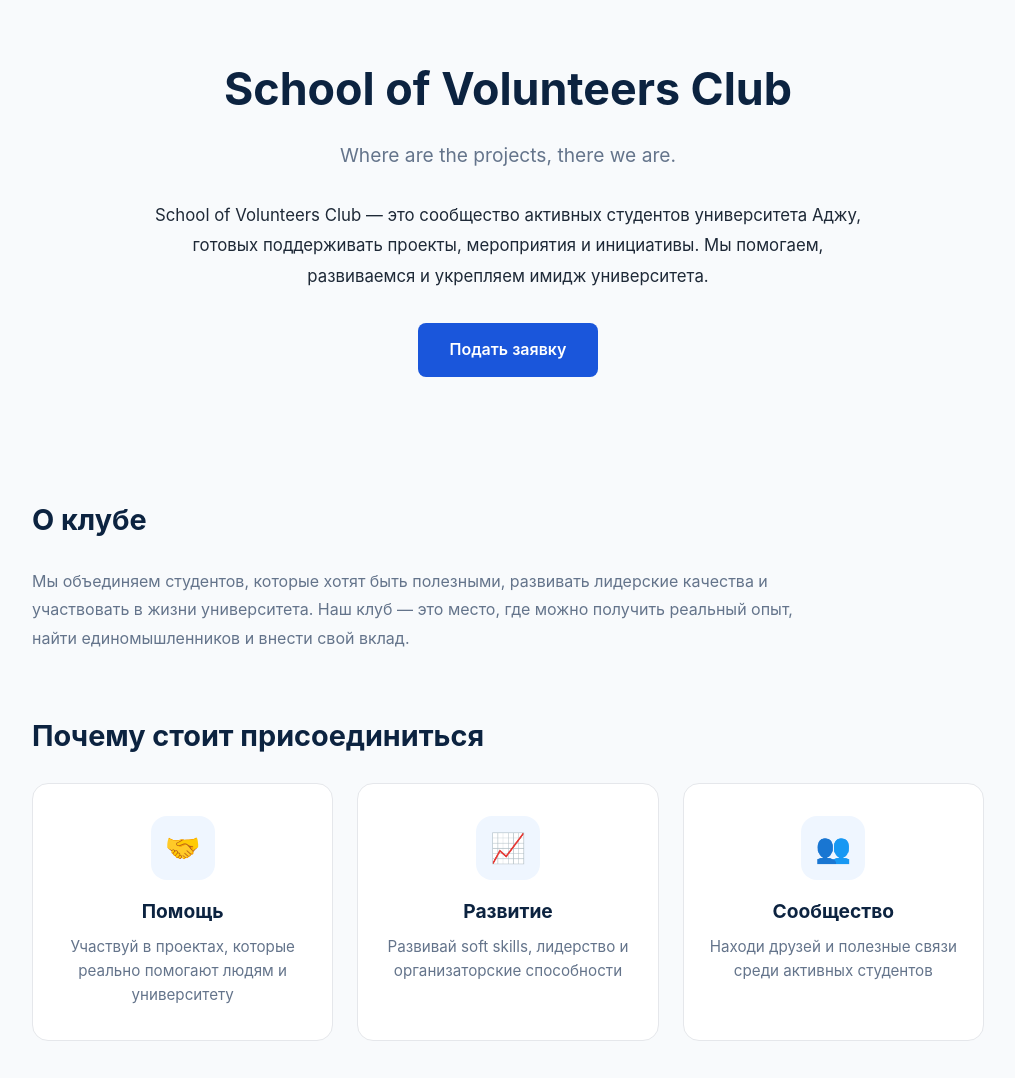
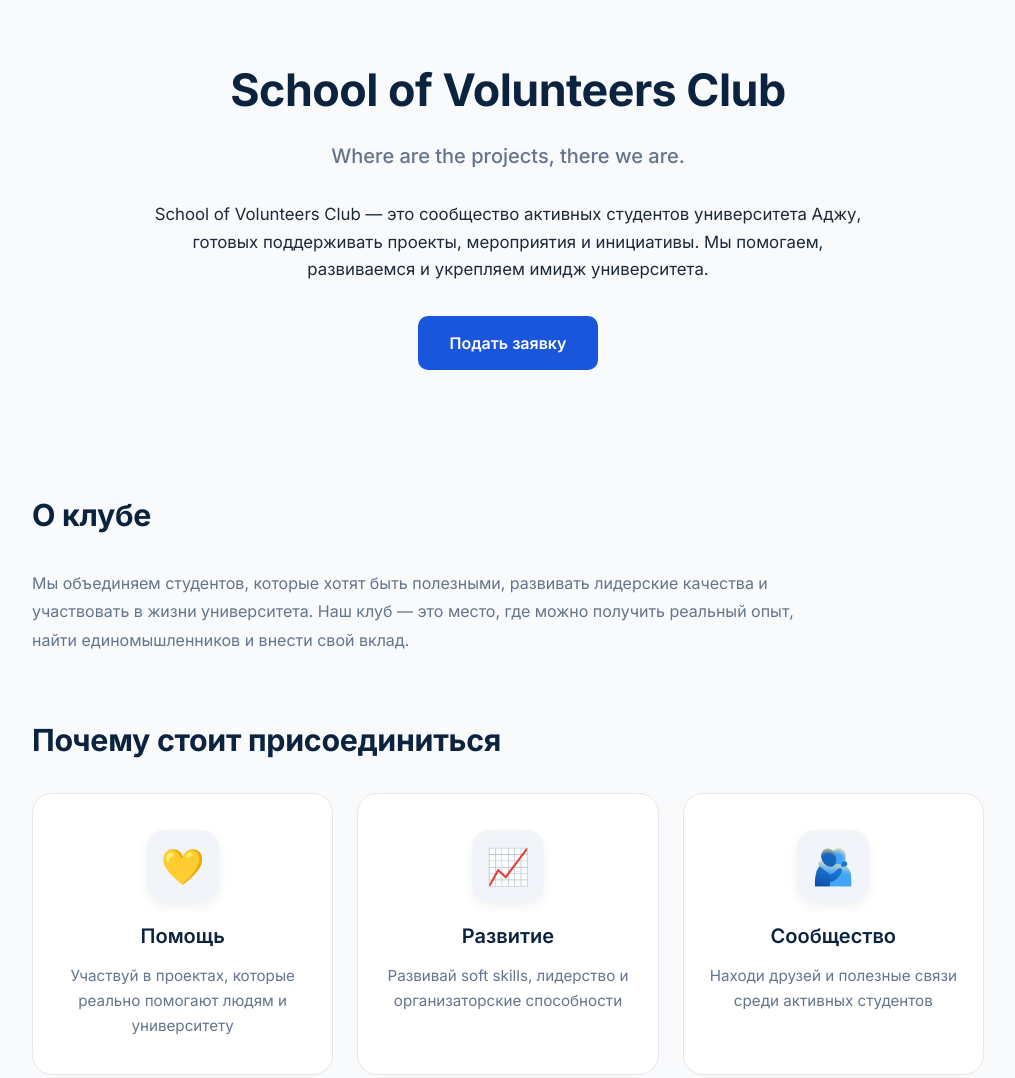
Before and after one commit to shaxloshka1988-a11y/Ajou-voolonteers, a plain HTML site: page index.html in a window 1280 px wide. Shown: the part 100-1178 px from the top of the page, without its empty margins (132-1147 px from the left). Drawn offline with Linux system fonts and the light colour scheme.

Commit message:
Update index.html

```diff
--- a/index.html
+++ b/index.html
@@ -4,6 +4,9 @@
     <meta charset="UTF-8">
     <meta name="viewport" content="width=device-width, initial-scale=1.0">
     <title>School of Volunteers Club – Ajou</title>
+    <link rel="preconnect" href="https://fonts.googleapis.com">
+    <link rel="preconnect" href="https://fonts.gstatic.com" crossorigin>
+    <link href="https://fonts.googleapis.com/css2?family=Inter:wght@400;500;600;700&display=swap" rel="stylesheet">
     <style>
         :root {
             --navy: #0c2340;
@@ -23,8 +26,8 @@
             --border: #334155;
             --white: #1e293b;
         }
-        * { box-sizing: border-box; margin: 0; padding: 0; font-family: -apple-system, BlinkMacSystemFont, 'Segoe UI', Roboto, sans-serif; }
-        body { background: var(--light); color: var(--text); line-height: 1.6; }
+        * { box-sizing: border-box; margin: 0; padding: 0; font-family: 'Inter', -apple-system, BlinkMacSystemFont, 'Segoe UI', sans-serif; }
+        body { background: var(--light); color: var(--text); line-height: 1.65; }
 
         header { background: #0c2340; color: white; position: sticky; top: 0; z-index: 100; }
         .nav { max-width: 1200px; margin: 0 auto; padding: 16px 24px; display: flex; justify-content: space-between; align-items: center; }
@@ -36,23 +39,32 @@
         .menu a:hover { opacity: 1; }
 
         .controls { display: flex; gap: 8px; align-items: center; }
-        .lang, .theme { background: rgba(255,255,255,0.15); border: none; padding: 6px 12px; border-radius: 6px; cursor: pointer; font-size: 0.8rem; font-weight: 600; color: white; }
+        .lang, .theme { background: rgba(255,255,255,0.15); border: none; padding: 6px 12px; border-radius: 8px; cursor: pointer; font-size: 0.8rem; font-weight: 600; color: white; }
         .lang.active { background: white; color: #0c2340; }
         .burger { display: none; background: none; border: none; font-size: 1.5rem; cursor: pointer; color: white; }
 
-        .hero { padding: 80px 24px 60px; text-align: center; background: var(--light); }
-        .hero h1 { font-size: 2.8rem; font-weight: 700; color: var(--navy); margin-bottom: 12px; }
-        .hero .tagline { font-size: 1.2rem; color: var(--gray); margin-bottom: 28px; }
-        .hero p { max-width: 720px; margin: 0 auto 32px; font-size: 1.05rem; color: var(--text); line-height: 1.8; }
-        .cta { display: inline-block; background: var(--blue); color: white; padding: 14px 32px; border-radius: 8px; text-decoration: none; font-weight: 600; }
+        .hero { padding: 80px 24px 60px; text-align: center; }
+        .hero h1 { font-size: 2.8rem; font-weight: 700; color: var(--navy); margin-bottom: 12px; letter-spacing: -0.5px; }
+        .hero .tagline { font-size: 1.25rem; color: var(--gray); margin-bottom: 28px; font-weight: 500; }
+        .hero p { max-width: 720px; margin: 0 auto 32px; font-size: 1.05rem; color: var(--text); }
+        .cta { display: inline-block; background: var(--blue); color: white; padding: 14px 32px; border-radius: 10px; text-decoration: none; font-weight: 600; }
 
         .wrap { max-width: 1000px; margin: 60px auto; padding: 0 24px; }
-        .title { font-size: 1.8rem; font-weight: 700; margin-bottom: 24px; color: var(--navy); }
+        .title { font-size: 1.9rem; font-weight: 700; margin-bottom: 28px; color: var(--navy); letter-spacing: -0.3px; }
 
         .why-grid { display: grid; grid-template-columns: repeat(auto-fit, minmax(260px, 1fr)); gap: 24px; }
-        .why-card { background: var(--white); border-radius: 16px; padding: 32px 24px; text-align: center; border: 1px solid var(--border); }
-        .why-icon { width: 64px; height: 64px; background: #eff6ff; border-radius: 16px; display: flex; align-items: center; justify-content: center; margin: 0 auto 16px; font-size: 1.8rem; }
-        .why-card h3 { font-size: 1.2rem; margin-bottom: 8px; color: var(--navy); }
+        .why-card { background: var(--white); border-radius: 20px; padding: 36px 24px; text-align: center; border: 1px solid var(--border); transition: transform 0.2s; }
+        .why-card:hover { transform: translateY(-4px); }
+        .why-icon {
+            width: 72px; height: 72px;
+            background: #f1f5f9;
+            border-radius: 18px;
+            display: flex; align-items: center; justify-content: center;
+            margin: 0 auto 18px;
+            font-size: 2.2rem;
+            box-shadow: 0 4px 12px rgba(0,0,0,0.06);
+        }
+        .why-card h3 { font-size: 1.25rem; margin-bottom: 10px; color: var(--navy); font-weight: 600; }
         .why-card p { color: var(--gray); font-size: 0.95rem; }
 
         .faq-item { border-bottom: 1px solid var(--border); padding: 18px 0; }
@@ -61,16 +73,16 @@
         .faq-item.open p { display: block; }
 
         .contacts { display: flex; gap: 20px; flex-wrap: wrap; }
-        .contact { background: var(--white); border: 1px solid var(--border); border-radius: 12px; padding: 20px 28px; }
+        .contact { background: var(--white); border: 1px solid var(--border); border-radius: 14px; padding: 22px 28px; }
         .contact a { color: var(--blue); text-decoration: none; font-weight: 600; }
 
         .form { background: var(--white); border-radius: 16px; padding: 32px; border: 1px solid var(--border); }
         .form label { display: block; font-weight: 600; margin-bottom: 6px; font-size: 0.9rem; }
-        .form input, .form textarea { width: 100%; padding: 12px; border: 1px solid var(--border); border-radius: 8px; margin-bottom: 16px; font-size: 1rem; background: var(--white); color: var(--text); }
-        .form button { background: var(--blue); color: white; border: none; padding: 14px; border-radius: 8px; font-weight: 600; cursor: pointer; width: 100%; }
+        .form input, .form textarea { width: 100%; padding: 13px; border: 1px solid var(--border); border-radius: 10px; margin-bottom: 16px; font-size: 1rem; background: var(--white); color: var(--text); font-family: inherit; }
+        .form button { background: var(--blue); color: white; border: none; padding: 14px; border-radius: 10px; font-weight: 600; cursor: pointer; width: 100%; font-family: inherit; }
 
         footer { text-align: center; padding: 32px; color: var(--gray); font-size: 0.85rem; border-top: 1px solid var(--border); }
-        #top { position: fixed; bottom: 20px; right: 20px; background: var(--blue); color: white; width: 44px; height: 44px; border-radius: 8px; border: none; font-size: 1.2rem; cursor: pointer; display: none; }
+        #top { position: fixed; bottom: 20px; right: 20px; background: var(--blue); color: white; width: 44px; height: 44px; border-radius: 10px; border: none; font-size: 1.2rem; cursor: pointer; display: none; }
 
         @media (max-width: 768px) {
             .menu { display: none; position: absolute; top: 74px; left: 0; right: 0; background: #0c2340; flex-direction: column; padding: 16px 24px; gap: 14px; }
@@ -119,7 +131,7 @@
         <h2 class="title" data-i18n="why_title">Почему стоит присоединиться</h2>
         <div class="why-grid">
             <div class="why-card">
-                <div class="why-icon">🤝</div>
+                <div class="why-icon">💛</div>
                 <h3 data-i18n="why1">Помощь</h3>
                 <p data-i18n="why1t">Участвуй в проектах, которые реально помогают людям и университету</p>
             </div>
@@ -129,7 +141,7 @@
                 <p data-i18n="why2t">Развивай soft skills, лидерство и организаторские способности</p>
             </div>
             <div class="why-card">
-                <div class="why-icon">👥</div>
+                <div class="why-icon">🫂</div>
                 <h3 data-i18n="why3">Сообщество</h3>
                 <p data-i18n="why3t">Находи друзей и полезные связи среди активных студентов</p>
             </div>
```
